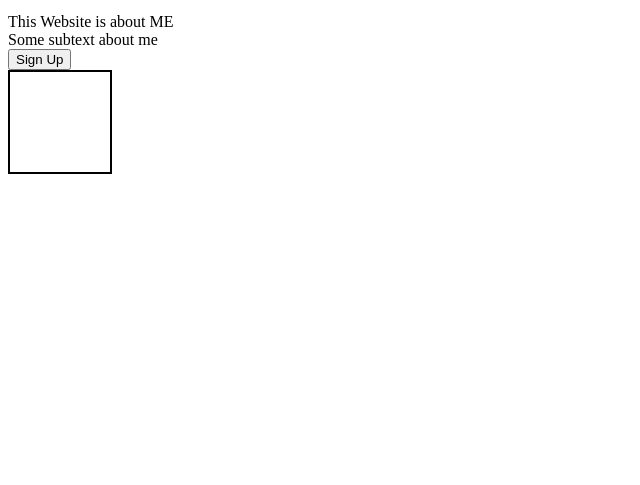
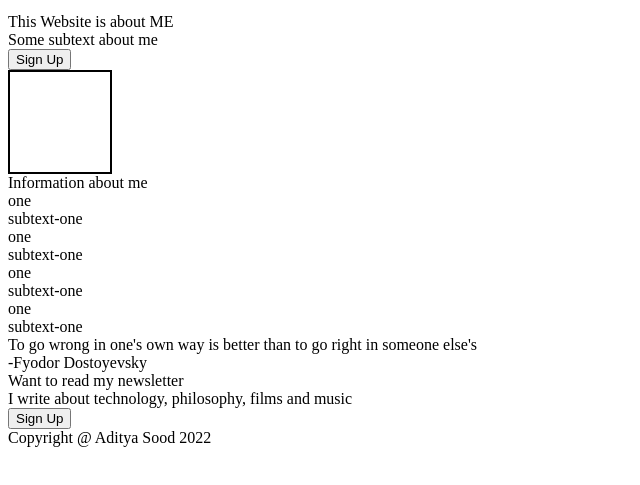
Before and after one commit to AdityaSood10/landing-page, a plain HTML site: page index.html in a window 1280 px wide. Shown: the part 99-584 px from the top of the page, without its empty margins (0-640 px from the left). Drawn offline with Linux system fonts and the light colour scheme.

Commit message:
Complete HTML content

```diff
--- a/index.html
+++ b/index.html
@@ -30,6 +30,40 @@
     </div>
   </div>
 
+  <div class="info">
+    <div class="info-text">Information about me</div>
+    <div class="images">
+      <div>one</div>
+      <div>subtext-one</div>
 
+      <div>one</div>
+      <div>subtext-one</div>
+
+      <div>one</div>
+      <div>subtext-one</div>
+
+      <div>one</div>
+      <div>subtext-one</div>
+    </div>
+  </div>
+
+  <div class="quote">
+    <div class="quote-text">To go wrong in one's own way is better than to go right in someone else's</div>
+    <div class="quote-author">-Fyodor Dostoyevsky</div>
+  </div>
+
+  <div class="social">
+    <div class="container">
+      <div class="social-text">
+        <div class="social-text1">Want to read my newsletter</div>
+        <div class="social-text2">I write about technology, philosophy, films and music</div>
+      </div>
+      <button class="sign-up">Sign Up</button>
+    </div>
+  </div>
+
+  <div class="footer">
+    Copyright @ Aditya Sood 2022
+  </div>
 </body>
 </html>
```
